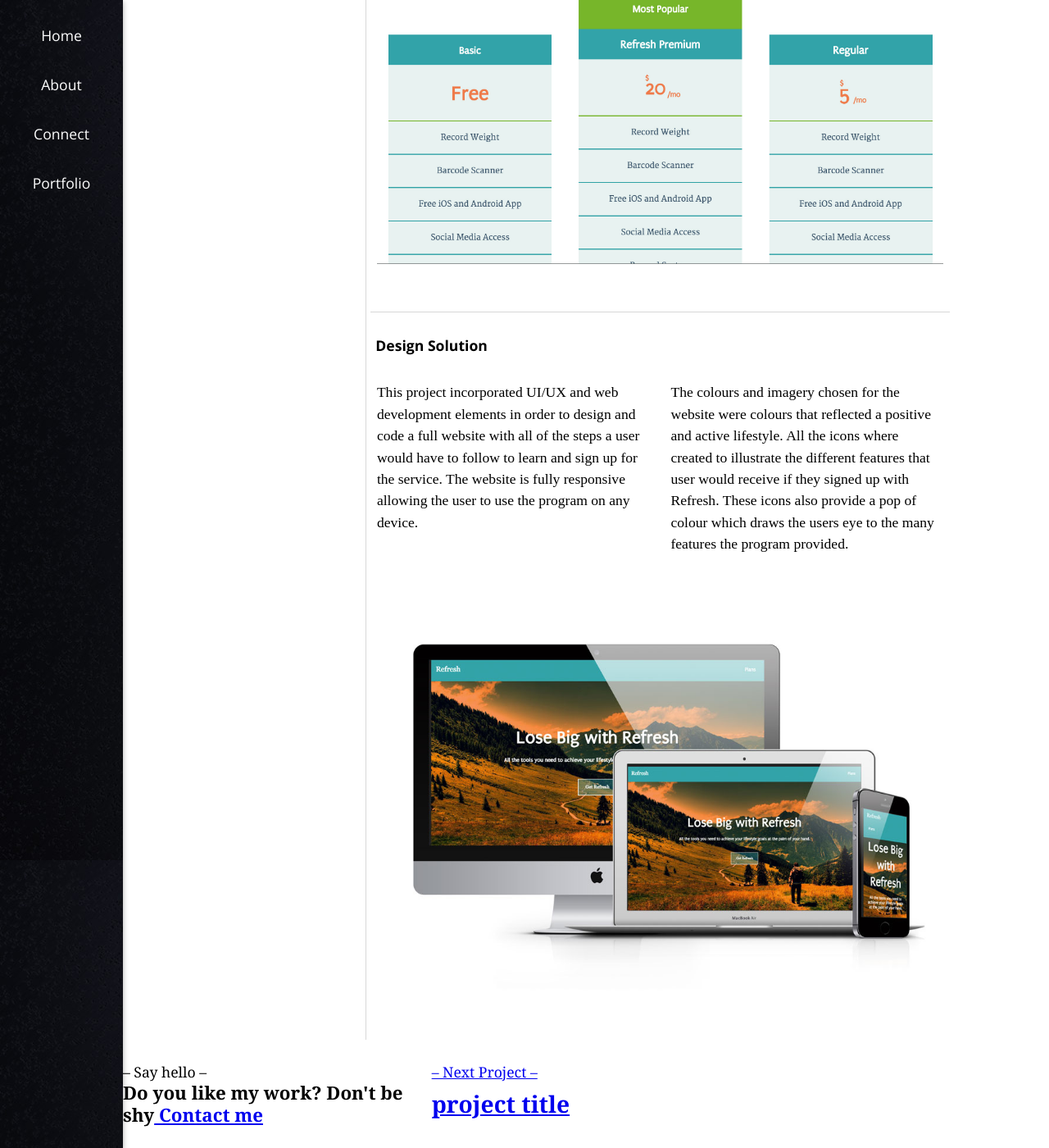
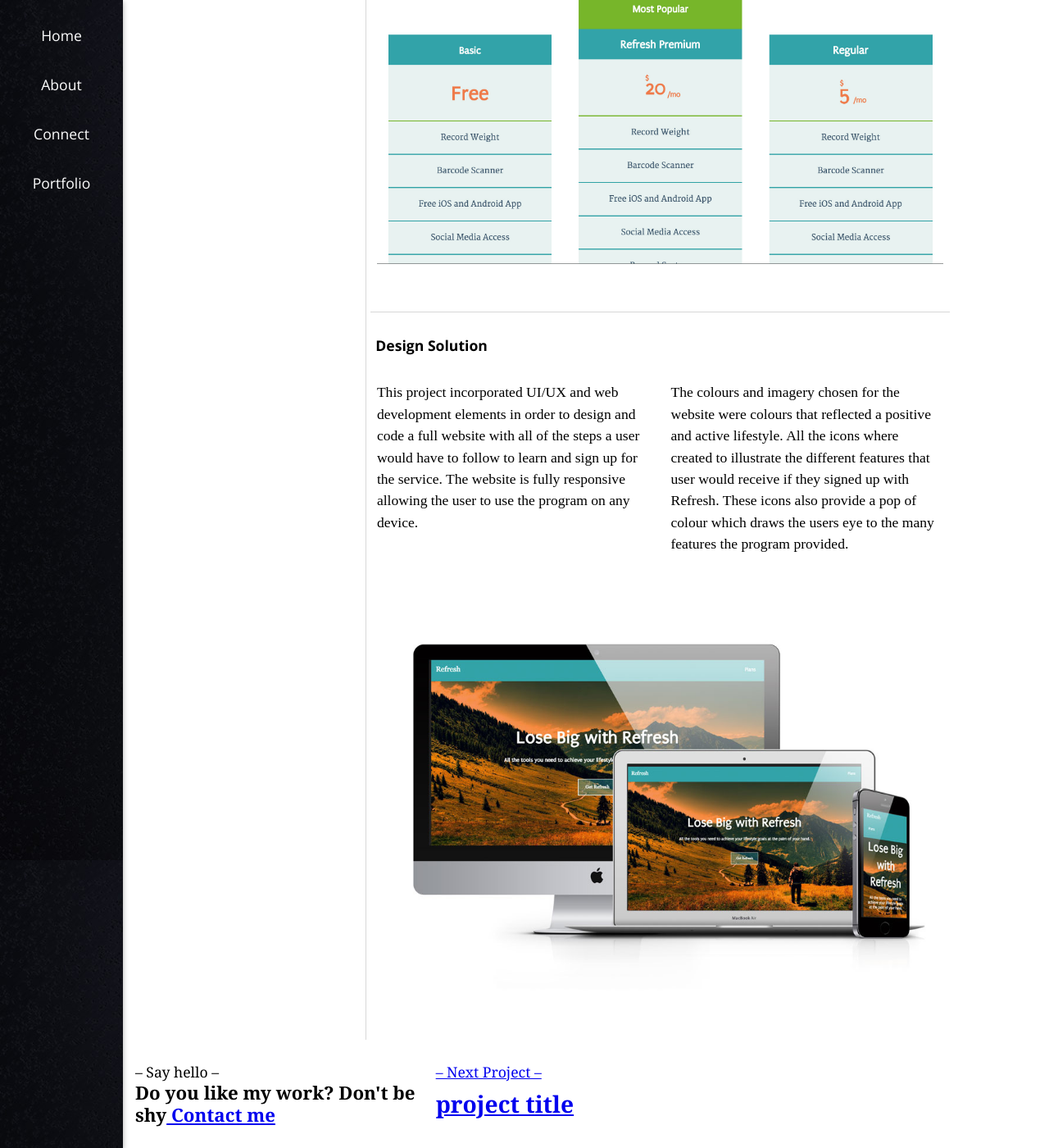
Before and after one commit to natalie-macpherson/portfolio, a Jekyll site: the page built from refresh.html, in a window 1280 px wide and 1400 px high, scrolled down 3426 px. Shown: the whole window at 82% size. Built offline with Jekyll 4.4.1, drawn with Linux system fonts in a browser that asks for light colours; some web fonts are replaced.

Commit message:
trying stuff for work nav

```diff
--- a/css/project-tp.css
+++ b/css/project-tp.css
@@ -116,6 +116,16 @@
 	margin: 20px 0;
 }
 
+.wrapper {
+	width: auto;
+	max-height: 1440px;
+	float: none;
+	display: block;
+	margin-right: auto;
+	margin-left: auto;
+	padding-left: 15px;
+	padding-right: 15px;
+}
 /* ------------------------------------------------------------
 Media Queries
 -------------------------------------------------------------*/
--- a/refresh.html
+++ b/refresh.html
@@ -112,7 +112,7 @@
 Portfolio Nav
 ************************-->
 
-<div class="grid next-project">
+<div class="grid next-project wrapper">
 	<div class=" content-bottom mono-title unit unit-xs-1 unit-s-1 unit-m-1-3 unit-l-1-3">
 		<span>– Say hello –</span>
 		<h4 class="contact-link">Do you like my work? Don't be shy<a href="mailto:hello@nataliemay.ca"> Contact me</a></h4>
```
